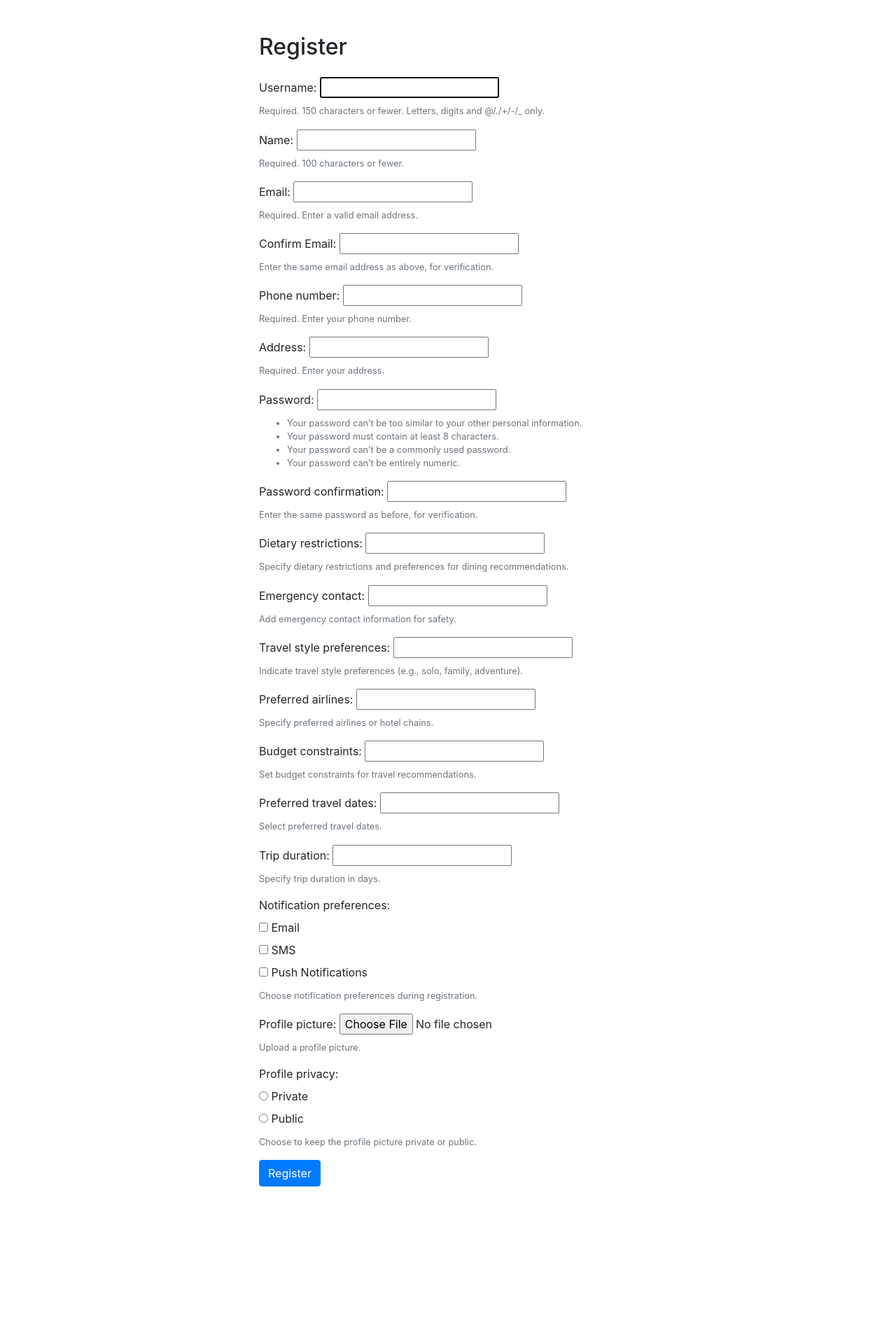
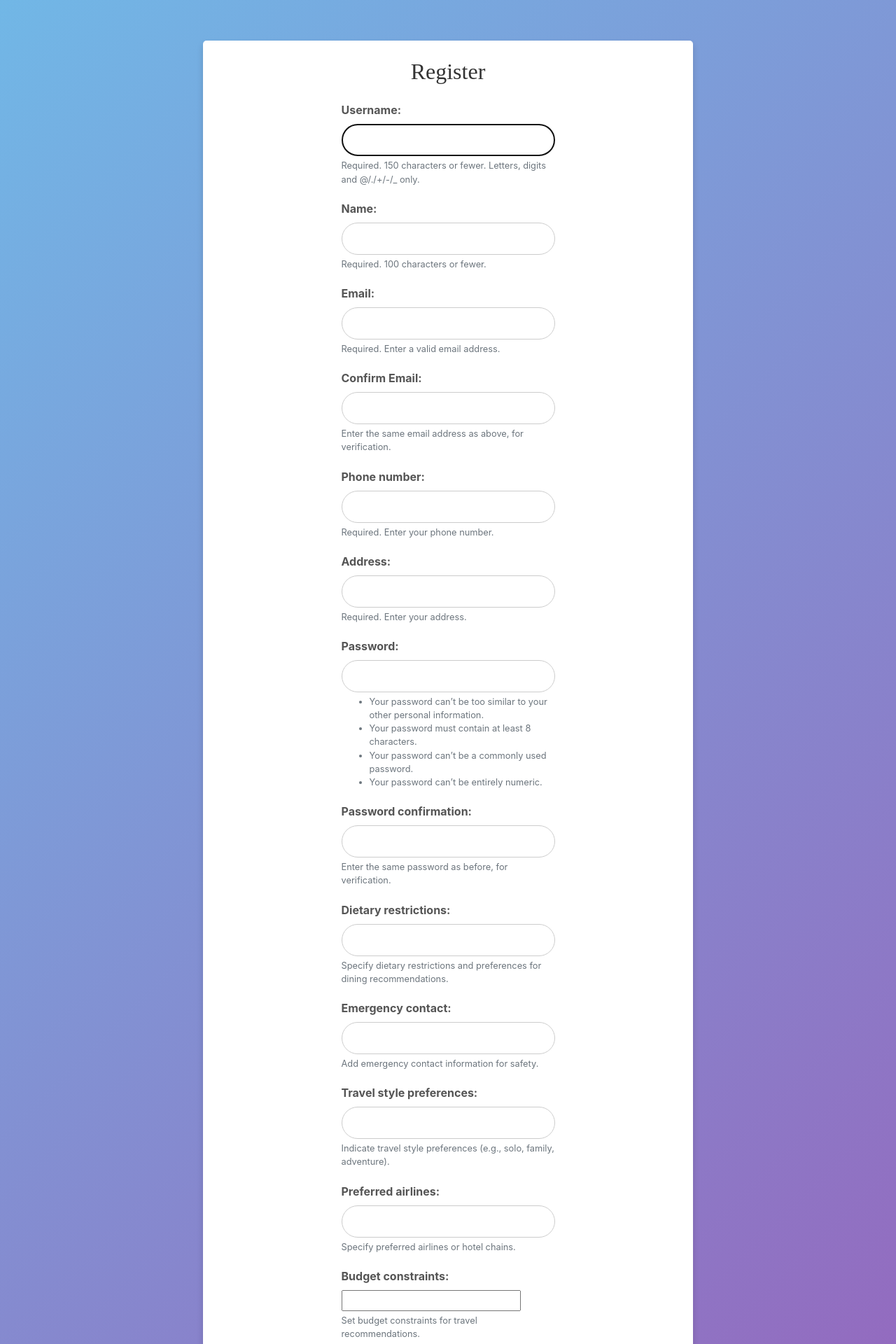
Before and after one commit to leomeyer1908/TrekBud, a Django app: page /accounts/register/ in a window 1280 px wide. Shown: the top 1920 px of the page at 70% size. Before the commit the page ends 1695 px from the top, so only its background shows below. Run offline with Django 4.2, Linux system fonts and the light colour scheme; some libraries are stand-ins or nearby versions.

Commit message:
Theme for User Registration

```diff
--- /dev/null
+++ b/accounts/static/Register.css
@@ -0,0 +1,64 @@
+/* Apply a gradient background to the entire page */
+body {
+    display: flex;
+    justify-content: center;
+    align-items: center;
+    padding: 10px;
+    background: linear-gradient(135deg, #71b7e6, #9b59b6);
+}
+/* Style the container */
+.container {
+    max-width: 700px;
+    width: 100%;
+    background-color: #fff;
+    padding: 25px 30px;
+    border-radius: 5px;
+    box-shadow: 0 5px 10px rgba(0,0,0,0.15);
+}
+/* Style the Register heading */
+h2 {
+    color: #333;
+    text-align: center;
+    font-family:'Times New Roman', Times, serif;
+}
+
+/* Style the form fields */
+.form-group {
+    margin-bottom: 20px;
+}
+
+/* Style form field labels */
+label {
+    font-weight: bold;
+    color: #555;
+}
+
+/* Style form input fields */
+input[type="text"],
+input[type="email"],
+input[type="password"] {
+    width: 100%;
+    padding: 10px;
+    border: 1px solid #ccc;
+    border-radius: 30px
+}
+
+/* Style the submit button with a gradient */
+.btn-primary {
+    height: 100%;
+    width: 100%;
+    border-radius: 20px;
+    border: none;
+    color: #fff;
+    font-size: 18px;
+    font-weight: 500;
+    letter-spacing: 1px;
+    cursor: pointer;
+    transition: all 0.3s ease;
+    background: linear-gradient(135deg, #0289f0, #9236ee);
+}
+
+/* Change button color on hover */
+.btn-primary:hover {
+    background: linear-gradient(to bottom, #0289f0, #9236ee);
+}
--- a/accounts/templates/registration/registration.html
+++ b/accounts/templates/registration/registration.html
@@ -7,7 +7,7 @@
     <!-- Include Bootstrap CSS -->
     <link rel="stylesheet" href="https://maxcdn.bootstrapcdn.com/bootstrap/4.5.2/css/bootstrap.min.css">
     <!-- Include your custom CSS styles (if any) -->
-    <link rel="stylesheet" href="{% static 'css/custom.css' %}">
+    <link rel="stylesheet" href="{% static 'Register.css' %}">
 </head>
 <body>
     <div class="container mt-5">
```
Also changed, not shown: 2 other files.
